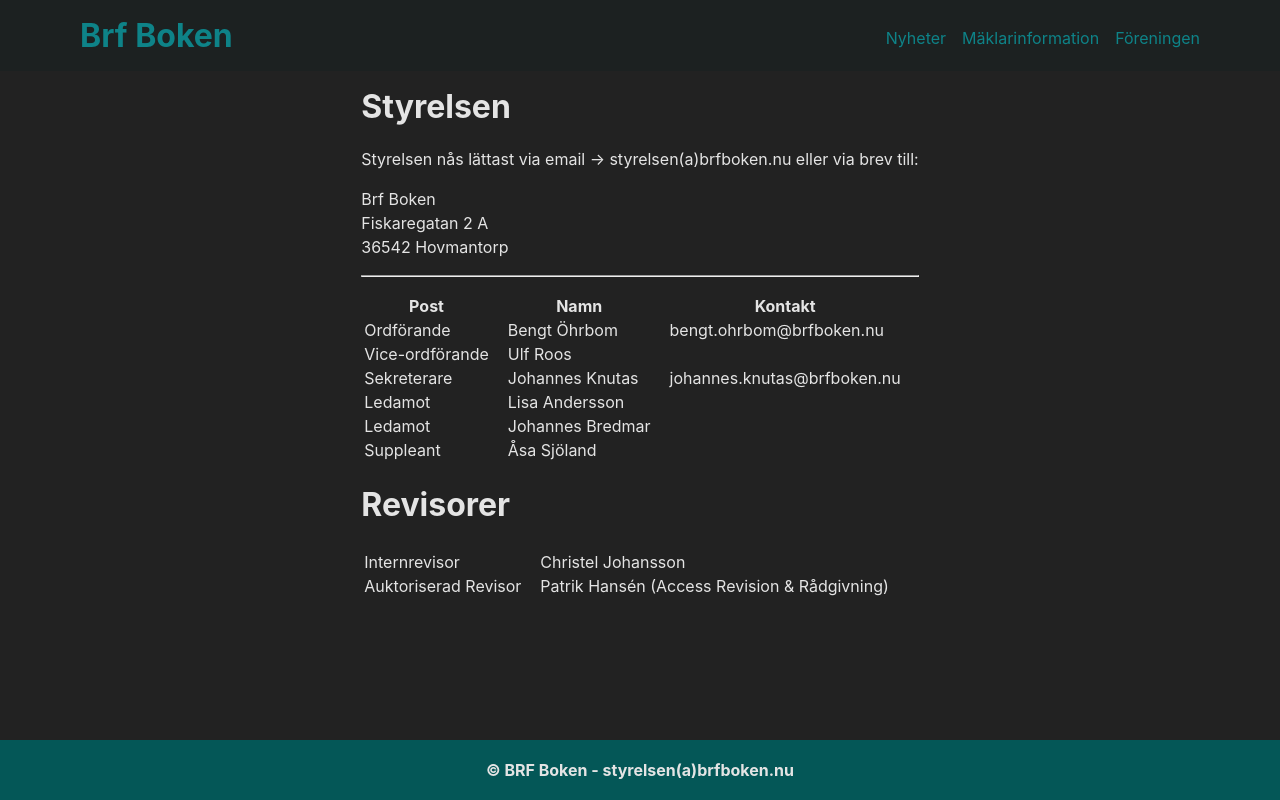
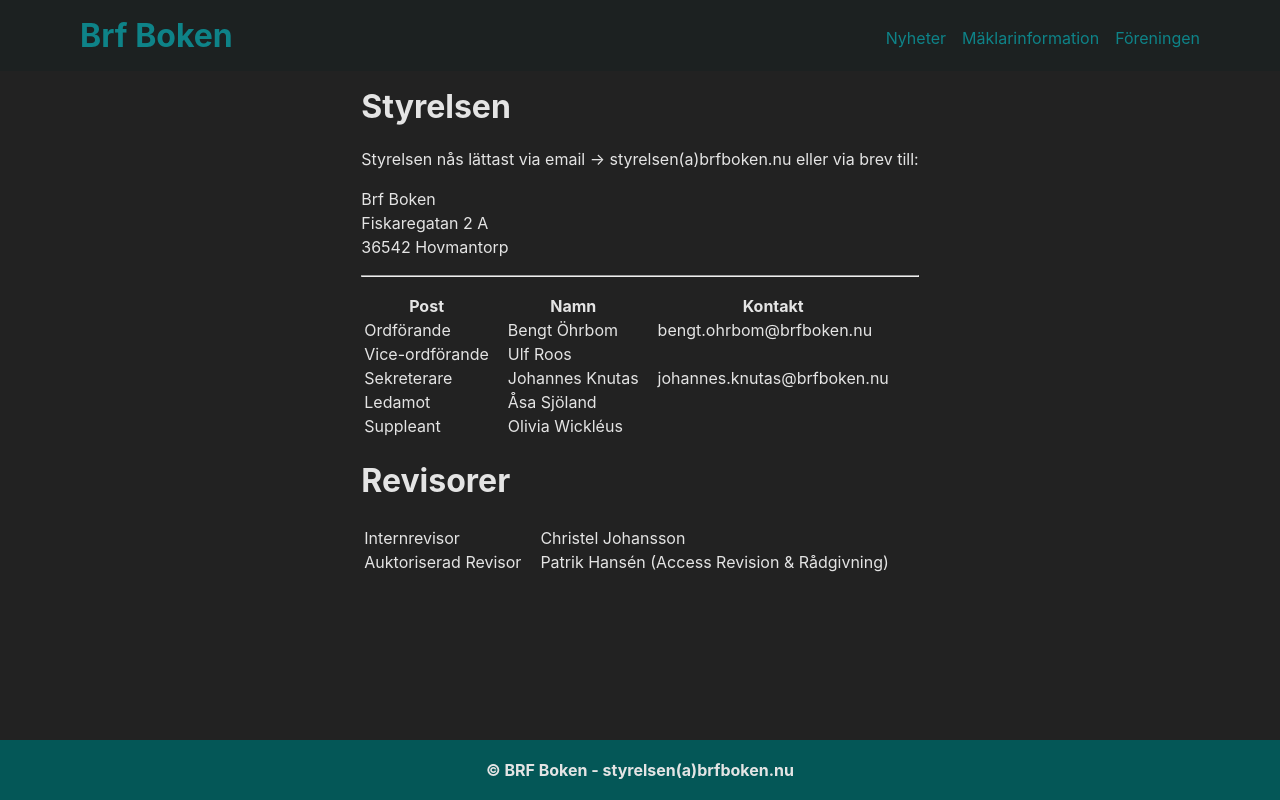
Before and after one commit to BRF-Boken/Hemsidan, an Eleventy site: page content/foreningen/styrelsen.md in a window 1280 px wide. Built offline with nearby package versions, Linux system fonts and the light colour scheme; Eleventy itself is replaced by a stand-in of ours; files that its build step writes are made by us from their sources.

Commit message:
Ny styrelse för 2025

```diff
--- a/_includes/layouts/home.njk
+++ b/_includes/layouts/home.njk
@@ -34,7 +34,7 @@ layout: layouts/base.njk
     </p>
     <p>
         <b>Ekonomisk förvaltning:</b><br>
-        HSB Göta (blivande HSB Mellersta Götaland)<br>
+        HSB Mellersta Götaland<br>
         📞 0771-10 10 30<br>
         📧 servicecenter.mg@hsb.se<br>
         <br>
--- a/content/foreningen/styrelsen.md
+++ b/content/foreningen/styrelsen.md
@@ -20,9 +20,8 @@ ___
 | Ordförande | Bengt Öhrbom | bengt.ohrbom@brfboken.nu |
 | Vice-ordförande | Ulf Roos | |
 | Sekreterare | Johannes Knutas | johannes.knutas@brfboken.nu |
-| Ledamot | Lisa Andersson | |
-| Ledamot | Johannes Bredmar | |
-| Suppleant | Åsa Sjöland | |
+| Ledamot | Åsa Sjöland | |
+| Suppleant | Olivia Wickléus | |
 
 # Revisorer
 
```
